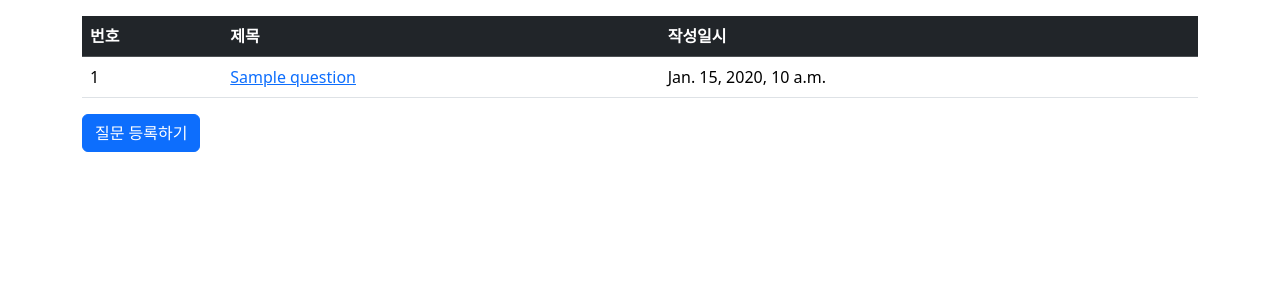
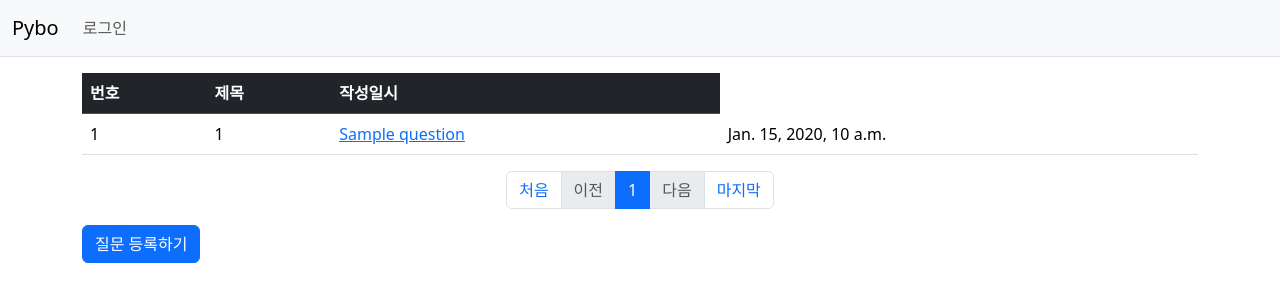
Before and after one commit to bbbbooo/mysite, a Django app: template templates/pybo/question_list.html in a window 1280 px wide. Shown: the top 302 px of the page. Run offline with Django 4.2, Linux system fonts and the light colour scheme; the template is opened without the code that fills it: most values are stand-ins (such as "Sample title", 1, 10 or a date in 2020); some libraries are stand-ins or nearby versions.

Commit message:
2023-01-27

```diff
--- /dev/null
+++ b/pybo/templatetags/pybo_filter.py
@@ -0,0 +1,8 @@
+from django import template
+
+register = template.Library()
+
+
+@register.filter
+def sub(value, arg):
+    return value - arg
--- a/templates/base.html
+++ b/templates/base.html
@@ -12,9 +12,13 @@
     <title>Hello, pybo!</title>
 </head>
 <body>
+<!-- 네비게이션바 -->
+{% include "navbar.html" %}
 <!-- 기본 템플릿 안에 삽입될 내용 Start -->
 {% block content %}
 {% endblock %}
 <!-- 기본 템플릿 안에 삽입될 내용 End -->
+<!-- Bootstrap JS -->
+<script src="{% static 'bootstrap.min.js' %}"></script>
 </body>
 </html>
--- /dev/null
+++ b/templates/navbar.html
@@ -0,0 +1,21 @@
+<!-- 네비게이션바 -->
+<nav class="navbar navbar-expand-lg navbar-light bg-light border-bottom">
+    <div class="container-fluid">
+        <a class="navbar-brand" href="{% url 'pybo:index' %}">Pybo</a>
+        <button class="navbar-toggler" type="button"
+                data-bs-toggle="collapse"
+                data-bs-target="#navbarSupportedContent"
+                aria-controls="navbarSupportedContent"
+                aria-expanded="false"
+                aria-label="Toggle navigation">
+            <span class="navbar-toggler-icon"></span>
+        </button>
+        <div class="collapse navbar-collapse" id="navbarSupportedContent">
+            <ul class="navbar-nav me-auto mb-2 mb-lg-0">
+                <li class="nav-item">
+                    <a class="nav-link" href="#">로그인</a>
+                </li>
+            </ul>
+        </div>
+    </div>
+</nav>
--- a/templates/pybo/question_list.html
+++ b/templates/pybo/question_list.html
@@ -1,4 +1,5 @@
 {% extends 'base.html' %}
+{% load pybo_filter %}
 {% block content %}
 <div class="container my-3">
     <!-- 테이블(표) 생성 !-->
@@ -16,6 +17,10 @@
         {% if question_list %}
         {% for question in question_list %}
         <tr>
+            <td>
+                <!-- 번호 = 전체건수 - 시작인덱스 - 현재인덱스 + 1 -->
+                {{ question_list.paginator.count|sub:question_list.start_index|sub:forloop.counter0|add:1 }}
+            </td>
             <!-- 번호 출력 !-->
             <td>{{ forloop.counter }}</td>
             <td>
@@ -35,6 +40,51 @@
         {% endif %}
         </tbody>
     </table>
+     <!-- 페이징처리 시작 -->
+    <ul class="pagination justify-content-center">
+        <!-- 처음 -->
+        <li class ="page-item">
+            <a class="page-link" href="?page=1">처음</a>
+        </li>
+        <!-- 이전페이지 -->
+        {% if question_list.has_previous %}
+        <li class="page-item">
+            <a class="page-link" href="?page={{ question_list.previous_page_number }}">이전</a>
+        </li>
+        {% else %}
+        <li class="page-item disabled">
+            <a class="page-link" tabindex="-1" aria-disabled="true" href="#">이전</a>
+        </li>
+        {% endif %}
+        <!-- 페이지리스트 -->
+        {% for page_number in question_list.paginator.page_range %}
+        {% if page_number >= question_list.number|add:-5 and page_number <= question_list.number|add:5 %}
+        {% if page_number == question_list.number %}
+        <li class="page-item active" aria-current="page">
+            <a class="page-link" href="?page={{ page_number }}">{{ page_number }}</a>
+        </li>
+        {% else %}
+        <li class="page-item">
+            <a class="page-link" href="?page={{ page_number }}">{{ page_number }}</a>
+        </li>
+        {% endif %}
+        {% endif %}
+        {% endfor %}
+        <!-- 다음페이지 -->
+        {% if question_list.has_next %}
+        <li class="page-item">
+            <a class="page-link" href="?page={{ question_list.next_page_number }}">다음</a>
+        </li>
+        {% else %}
+        <li class="page-item disabled">
+            <a class="page-link" tabindex="-1" aria-disabled="true" href="#">다음</a>
+        </li>
+        {% endif %}
+        <!-- 마지막 -->
+        <li class ="page-item">
+            <a class="page-link" href="?page={{max_index}}">마지막</a>
+    </ul>
+    <!-- 페이징처리 끝 -->
     <a href="{% url 'pybo:question_create' %}" class="btn btn-primary">질문 등록하기</a>
 </div>
 {% endblock %}
```
Also changed, not shown: db.sqlite3.
